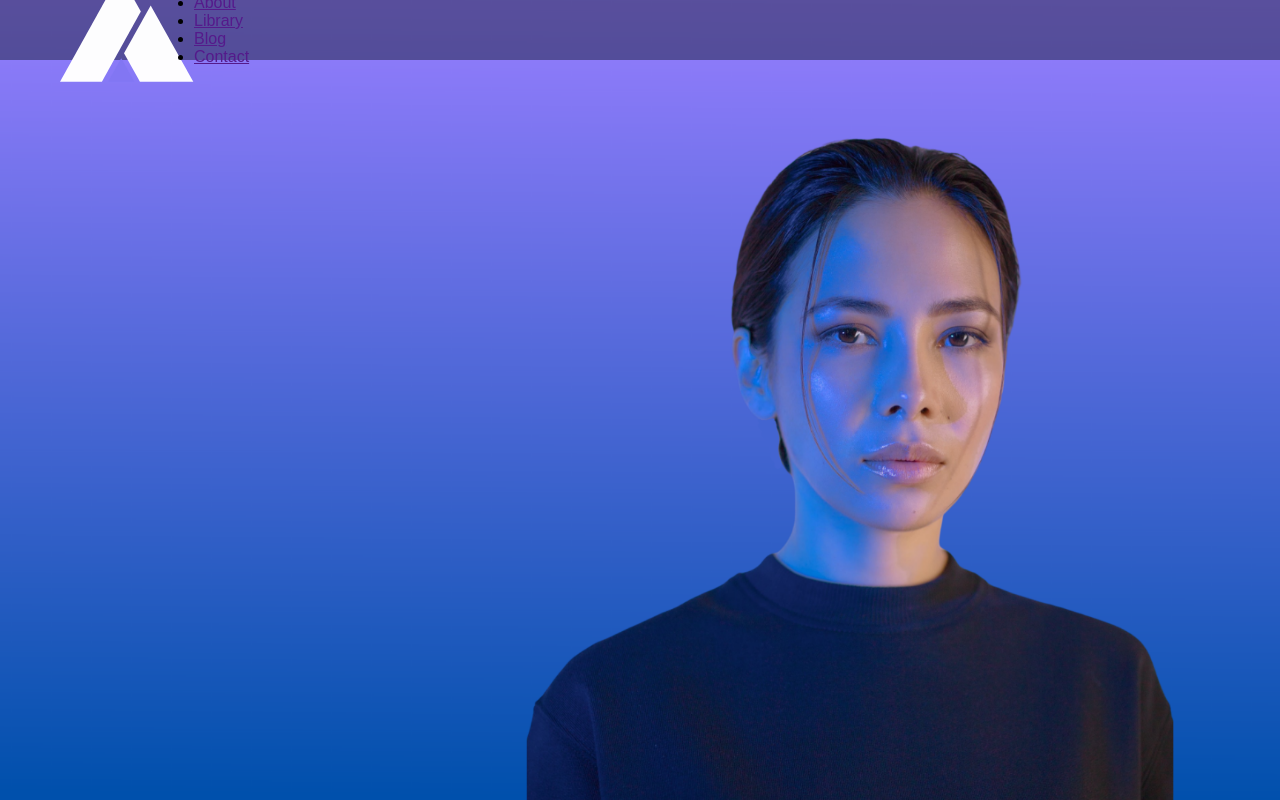
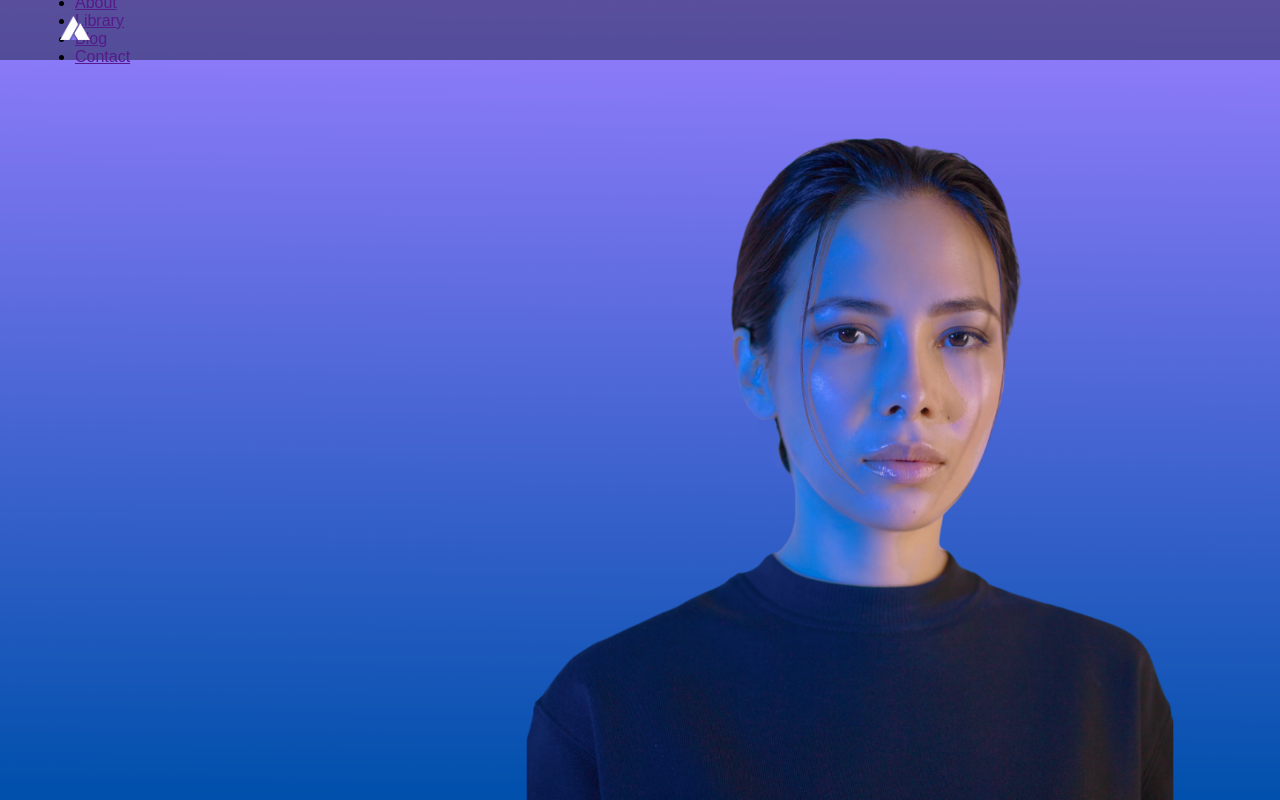
Before and after one commit to samseen/RedHut, a plain HTML site: page index.html in a window 1280 px wide. Drawn offline with Linux system fonts and the light colour scheme.

Commit message:
Styled the logo image.

```diff
--- a/style.css
+++ b/style.css
@@ -22,3 +22,14 @@
     padding: 0 60px;
     box-sizing: border-box;
 }
+
+.logo {
+    width: 15px;
+}
+
+.logo img {
+    width: 30px;
+    position: relative;
+    z-index: 10;
+    cursor: pointer;
+}
```
